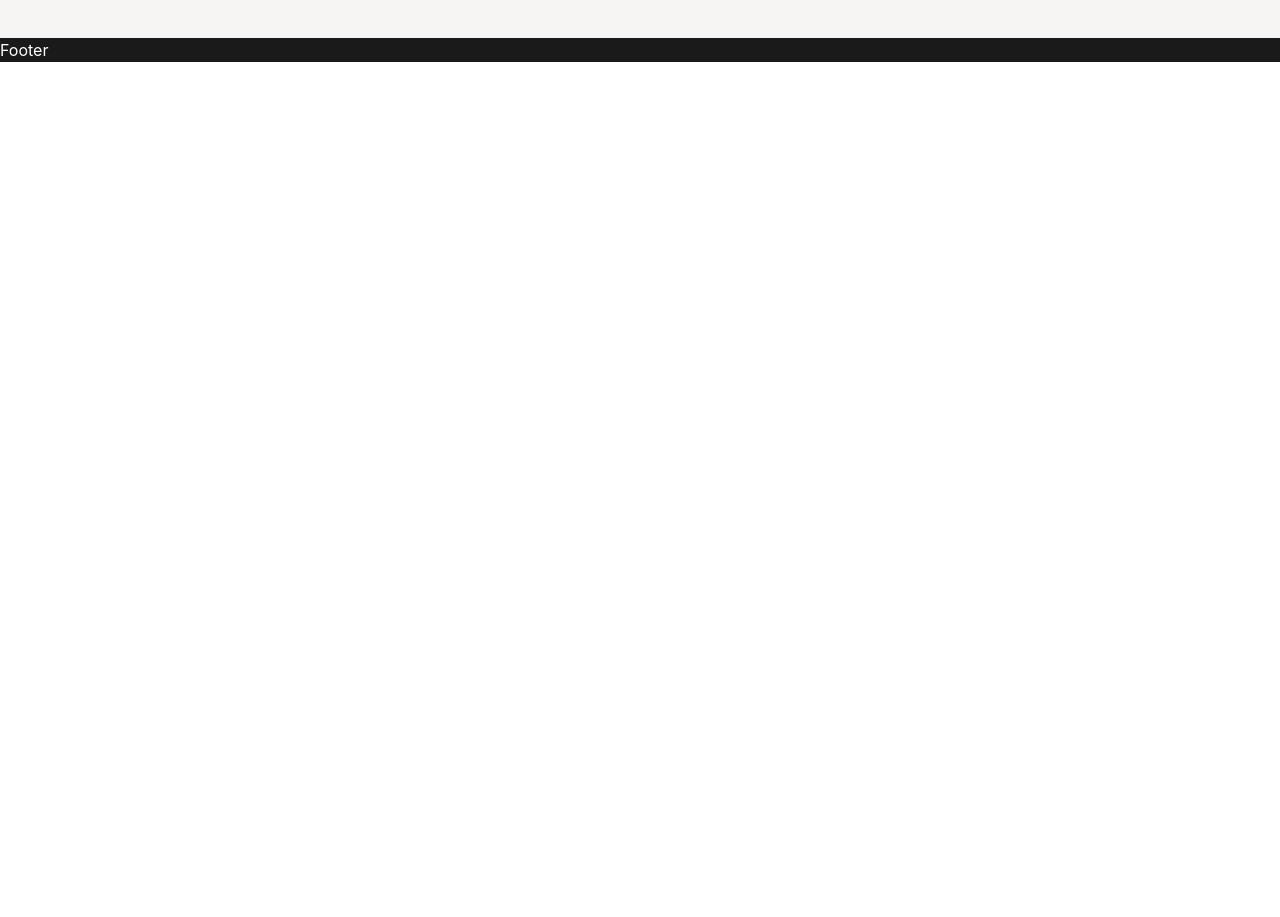
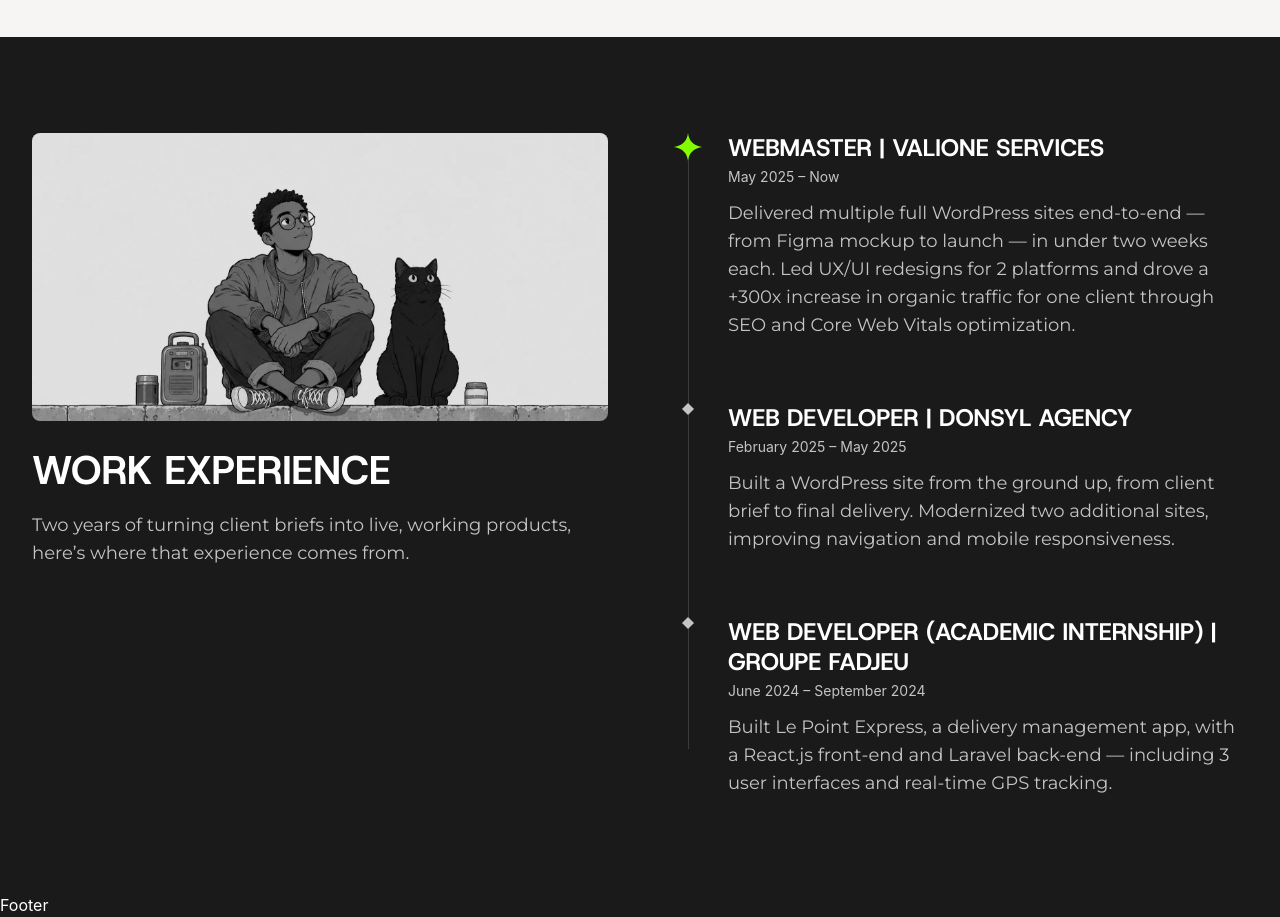
Before and after one commit to njoh-simplice/nsdev, a React (Vite) app: page / in a window 1280 px wide. Shown: the part 3100-4017 px from the top of the page. Before the commit the page ends 3162 px from the top, so only its background shows below. Built offline with nearby package versions, Linux system fonts and the light colour scheme.

Commit message:
add Work Experience section and shared timeline markers

```diff
--- /dev/null
+++ b/src/components/ui/TimelineMarker.tsx
@@ -0,0 +1,33 @@
+/**
+ * Sequence markers shared by the "Working with Me" stepper (horizontal line) and
+ * the "Work Experience" timeline (vertical line) — same visual language.
+ */
+
+/** Current / featured item: a filled four-point sparkle, brand-lime, larger. */
+export function SparkleMarker() {
+  return (
+    <svg
+      viewBox="0 0 32 32"
+      aria-hidden="true"
+      className="size-7 text-brand-lime"
+    >
+      <path
+        fill="currentColor"
+        d="M16 0c1 9 6 14 16 16-10 2-15 7-16 16-1-9-6-14-16-16C10 14 15 9 16 0z"
+      />
+    </svg>
+  );
+}
+
+/** Other items: a small muted diamond. */
+export function DiamondMarker() {
+  return (
+    <svg
+      viewBox="0 0 16 16"
+      aria-hidden="true"
+      className="size-3 text-on-dark-muted"
+    >
+      <path fill="currentColor" d="M8 0l8 8-8 8-8-8z" />
+    </svg>
+  );
+}
--- a/src/features/home/FeaturedProjects.tsx
+++ b/src/features/home/FeaturedProjects.tsx
@@ -30,11 +30,13 @@ function ProjectCard({ project }: { project: Project }) {
 
   return (
     <article className="rounded-card bg-brand-black p-2">
+      {/* aspect-ratio matches the source screenshots (~1200x554), so the box is
+          reserved before load (no layout shift) with no crop or letterbox. */}
       <img
         src={project.image}
         alt={project.project_name}
         loading="lazy"
-        className="w-full rounded-lg"
+        className="aspect-[1200/554] w-full rounded-lg object-contain"
       />
       <div className="mt-4 flex items-center justify-between gap-3">
         <p className="min-w-0 font-body font-semibold text-on-dark">{label}</p>
--- /dev/null
+++ b/src/features/home/WorkExperience.tsx
@@ -0,0 +1,83 @@
+import portrait from "../../assets/images/work-illustration.webp";
+import {
+  DiamondMarker,
+  SparkleMarker,
+} from "../../components/ui/TimelineMarker";
+
+const PORTRAIT_ALT =
+  "Portrait of Njoh Simplice Junior, software developer and webmaster";
+
+const OCCUPATIONS = [
+  {
+    role: "Webmaster | Valione Services",
+    dates: "May 2025 – Now",
+    description:
+      "Delivered multiple full WordPress sites end-to-end — from Figma mockup to launch — in under two weeks each. Led UX/UI redesigns for 2 platforms and drove a +300x increase in organic traffic for one client through SEO and Core Web Vitals optimization.",
+  },
+  {
+    role: "Web Developer | DONSYL Agency",
+    dates: "February 2025 – May 2025",
+    description:
+      "Built a WordPress site from the ground up, from client brief to final delivery. Modernized two additional sites, improving navigation and mobile responsiveness.",
+  },
+  {
+    role: "Web Developer (Academic Internship) | Groupe Fadjeu",
+    dates: "June 2024 – September 2024",
+    description:
+      "Built Le Point Express, a delivery management app, with a React.js front-end and Laravel back-end — including 3 user interfaces and real-time GPS tracking.",
+  },
+];
+
+export default function WorkExperience() {
+  return (
+    <section
+      id="work-experience"
+      className="bg-brand-black px-4 py-16 text-on-dark sm:px-8 md:py-24"
+    >
+      <div className="grid gap-12 md:grid-cols-2 md:gap-16">
+        {/* Left: photo + heading + intro */}
+        <div>
+          <img
+            src={portrait}
+            alt={PORTRAIT_ALT}
+            loading="lazy"
+            className="aspect-[2/1] w-full rounded-[8px] object-cover grayscale"
+          />
+          <h2 className="mt-6 text-center md:text-left font-display text-[1.75rem] font-bold uppercase leading-tight text-on-dark md:text-[2.5rem]">
+            Work Experience
+          </h2>
+          <p className="mt-4 text-center md:text-left max-w-prose font-body text-on-dark-muted md:text-lg">
+            Two years of turning client briefs into live, working products,
+            here&rsquo;s where that experience comes from.
+          </p>
+        </div>
+
+        {/* Right: vertical timeline */}
+        <ol className="relative space-y-12 md:space-y-16">
+          {/* connector line */}
+          <div
+            aria-hidden="true"
+            className="absolute left-3 top-2 -bottom-4 w-px bg-on-dark-muted/20 md:left-4"
+          />
+
+          {OCCUPATIONS.map((occ, index) => (
+            <li key={occ.role} className="relative flex gap-4 md:gap-6">
+              <span className="relative z-10 flex w-6 shrink-0 justify-center md:w-8">
+                {index === 0 ? <SparkleMarker /> : <DiamondMarker />}
+              </span>
+              <div>
+                <h3 className="font-display text-xl font-bold uppercase leading-tight text-on-dark md:text-2xl">
+                  {occ.role}
+                </h3>
+                <p className="mt-1 text-sm text-on-dark-muted">{occ.dates}</p>
+                <p className="mt-3 max-w-prose font-body text-on-dark-muted md:text-lg">
+                  {occ.description}
+                </p>
+              </div>
+            </li>
+          ))}
+        </ol>
+      </div>
+    </section>
+  );
+}
--- a/src/features/home/WorkingWithMe.tsx
+++ b/src/features/home/WorkingWithMe.tsx
@@ -1,5 +1,9 @@
 import glow from "../../assets/images/working-with-me-background.png";
 import HighlightText from "../../components/ui/HighlightText";
+import {
+  DiamondMarker,
+  SparkleMarker,
+} from "../../components/ui/TimelineMarker";
 
 const STEPS = [
   {
@@ -28,35 +32,6 @@ const STEPS = [
     active: false,
   },
 ];
-
-/** Current-step marker: a filled four-point sparkle, brand-lime, larger. */
-function SparkleMarker() {
-  return (
-    <svg
-      viewBox="0 0 32 32"
-      aria-hidden="true"
-      className="size-7 text-brand-lime"
-    >
-      <path
-        fill="currentColor"
-        d="M16 0c1 9 6 14 16 16-10 2-15 7-16 16-1-9-6-14-16-16C10 14 15 9 16 0z"
-      />
-    </svg>
-  );
-}
-
-/** Upcoming-step marker: a small muted diamond. */
-function DiamondMarker() {
-  return (
-    <svg
-      viewBox="0 0 16 16"
-      aria-hidden="true"
-      className="size-3 text-on-dark-muted"
-    >
-      <path fill="currentColor" d="M8 0l8 8-8 8-8-8z" />
-    </svg>
-  );
-}
 
 export default function WorkingWithMe() {
   return (
--- a/src/pages/Home.tsx
+++ b/src/pages/Home.tsx
@@ -2,6 +2,7 @@ import Hero from "../features/home/Hero";
 import About from "../features/home/About";
 import WorkingWithMe from "../features/home/WorkingWithMe";
 import FeaturedProjects from "../features/home/FeaturedProjects";
+import WorkExperience from "../features/home/WorkExperience";
 
 export default function Home() {
   return (
@@ -10,6 +11,7 @@ export default function Home() {
       <About />
       <WorkingWithMe />
       <FeaturedProjects />
+      <WorkExperience />
     </>
   );
 }
```
Also changed, not shown: src/assets/images/work-illustration.webp (added).
